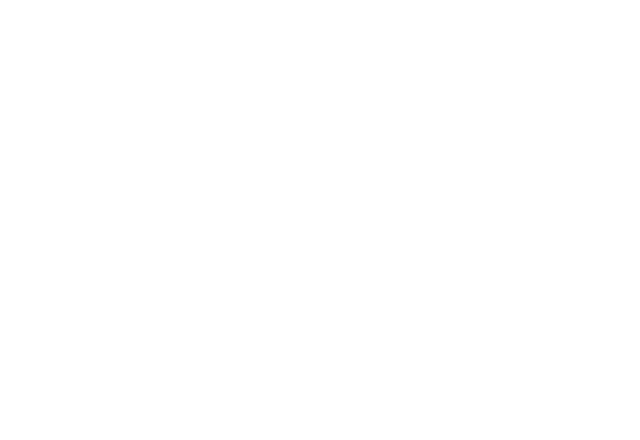
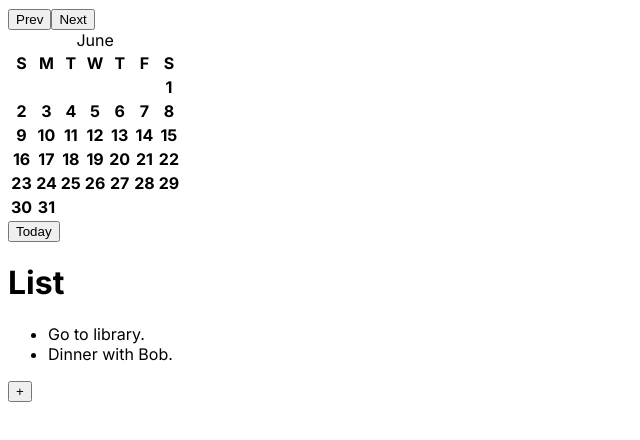
Before and after one commit to snkdrel/calendar-next, a Next.js app: page / in a window 1280 px wide. Shown: the top 440 px of the page, without its empty margins (0-640 px from the left). Built offline with nearby package versions, Linux system fonts and the light colour scheme.

Commit message:
Add static content

```diff
--- a/app/page.js
+++ b/app/page.js
@@ -2,6 +2,89 @@
 
 export default function Home() {
   return (
-    <main></main>
+    <main>
+      <button>Prev</button>
+      <button>Next</button>
+      <table>
+        <caption>June</caption>
+        <thead>
+          <tr>
+            <th>S</th>
+            <th>M</th>
+            <th>T</th>
+            <th>W</th>
+            <th>T</th>
+            <th>F</th>
+            <th>S</th>
+          </tr>
+        </thead>
+        <tbody>
+          <tr>
+            <th></th>
+            <th></th>
+            <th></th>
+            <th></th>
+            <th></th>
+            <th></th>
+            <th>1</th>
+          </tr>
+          <tr>
+            <th>2</th>
+            <th>3</th>
+            <th>4</th>
+            <th>5</th>
+            <th>6</th>
+            <th>7</th>
+            <th>8</th>
+          </tr>
+          <tr>
+            <th>9</th>
+            <th>10</th>
+            <th>11</th>
+            <th>12</th>
+            <th>13</th>
+            <th>14</th>
+            <th>15</th>
+          </tr>
+          <tr>
+            <th>16</th>
+            <th>17</th>
+            <th>18</th>
+            <th>19</th>
+            <th>20</th>
+            <th>21</th>
+            <th>22</th>
+          </tr>
+          <tr>
+            <th>23</th>
+            <th>24</th>
+            <th>25</th>
+            <th>26</th>
+            <th>27</th>
+            <th>28</th>
+            <th>29</th>
+          </tr>
+          <tr>
+            <th>30</th>
+            <th>31</th>
+            <th></th>
+            <th></th>
+            <th></th>
+            <th></th>
+            <th></th>
+          </tr>
+        </tbody>
+      </table>
+      <button>Today</button>
+
+      <div>
+        <h1>List</h1>
+        <ul>
+          <li>Go to library.</li>
+          <li>Dinner with Bob.</li>
+        </ul>
+        <button>+</button>
+      </div>
+    </main>
   )
 }
```
